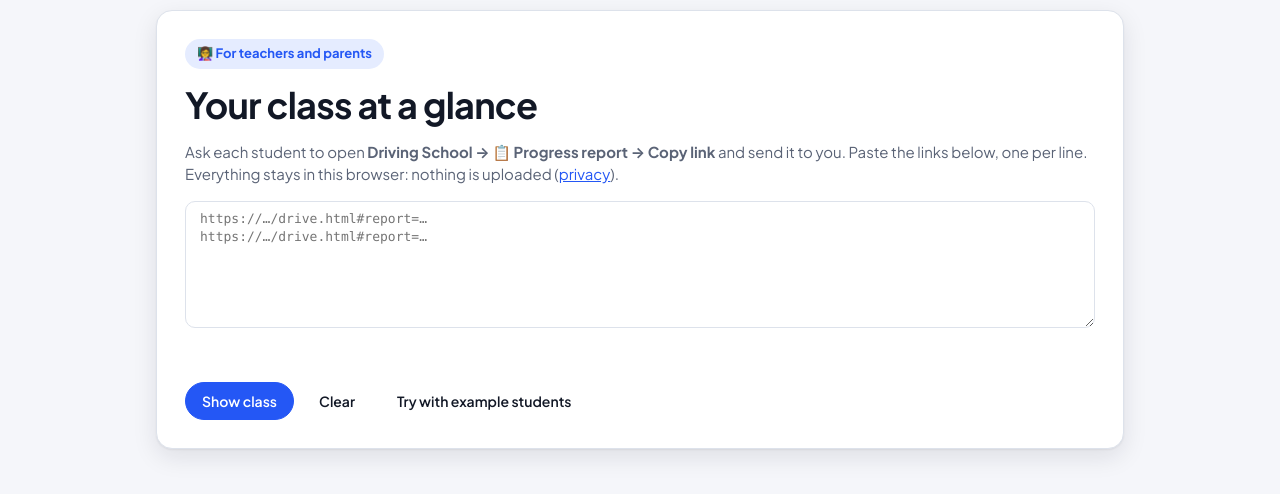
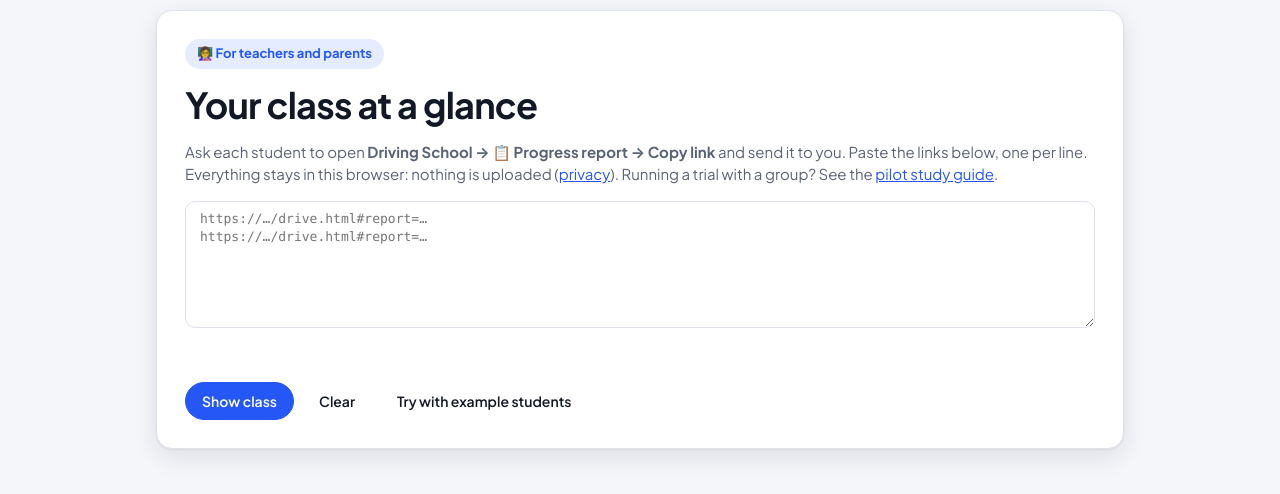
Before and after one commit to coltonmartinn/self-driving-car, a website: page class.html in a window 1280 px wide. Shown: the part 72-566 px from the top of the page. Drawn offline with Linux system fonts and the light colour scheme.

Commit message:
Class view: link the pilot study guide
Co-Authored-By: Claude Opus 5.5 <noreply@anthropic.com>

```diff
--- a/class.html
+++ b/class.html
@@ -41,6 +41,8 @@
             Ask each student to open <b>Driving School → 📋 Progress report → Copy link</b> and send it to you.
             Paste the links below, one per line. Everything stays in this browser: nothing is uploaded
             (<a href="privacy.html">privacy</a>).
+            Running a trial with a group? See the
+            <a href="https://github.com/coltonmartinn/self-driving-car/blob/main/docs/pilot-study.md">pilot study guide</a>.
          </p>
          <textarea id="links" rows="6" placeholder="https://…/drive.html#report=…&#10;https://…/drive.html#report=…" spellcheck="false"></textarea>
          <p class="status" id="loadStatus"></p>
```
